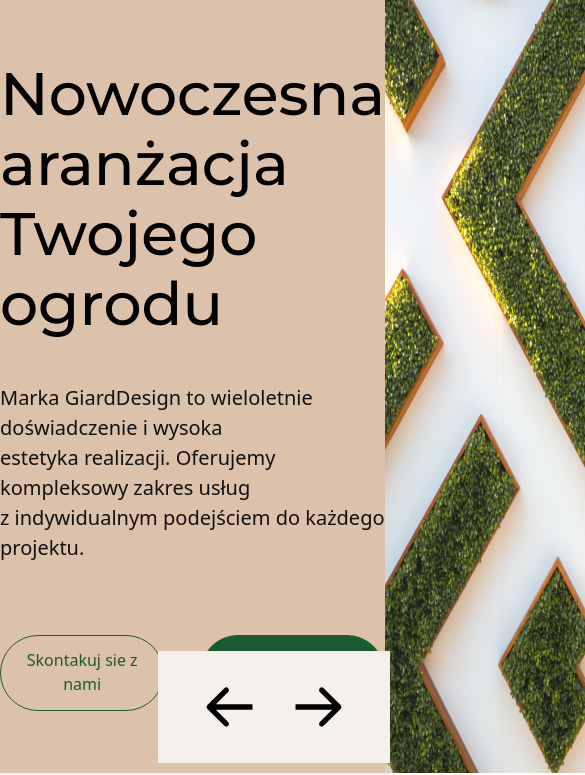
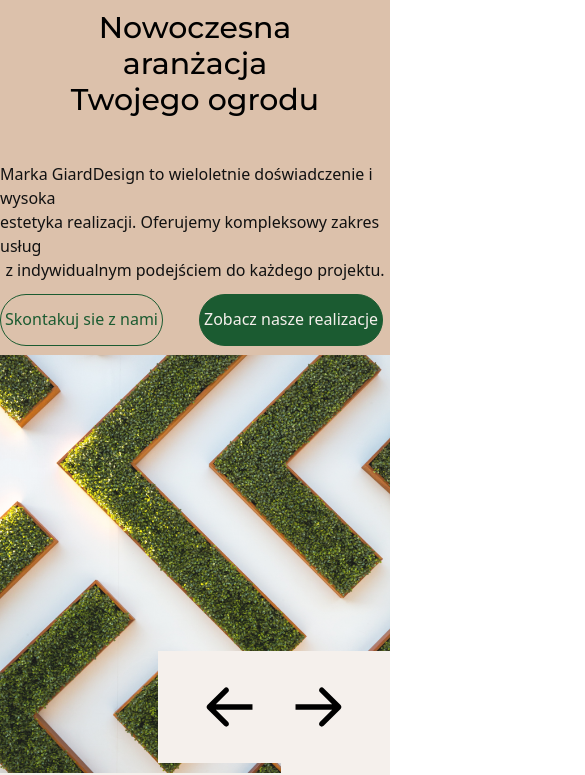
Before and after one commit to Novacci/respect-page, a website: page index.html in a window 390 px wide. Shown: the part 91-866 px from the top of the page, 585 px wide, since content can reach past the window. Drawn offline with nearby package versions, Linux system fonts and the light colour scheme.

Commit message:
working on responsivness

```diff
--- a/index.html
+++ b/index.html
@@ -48,19 +48,21 @@
           </ul>
         </nav>
       </header>
-      <section class="h-[calc(100%-68px)] w-full flex items-stretch">
+      <section
+        class="h-[calc(100%-68px)] w-full flex items-stretch max-sm:flex-col"
+      >
         <div class="flex flex-1 z-10 flex-col bg-[#DCC1AB] w-full">
           <div class="flex flex-col justify-center h-full items-center">
             <div class="flex flex-col">
               <div
-                class="font-montserrat pb-11 flex flex-col text-6xl not-italic font-medium leading-[4.375rem]"
+                class="font-montserrat pb-11 flex flex-col text-6xl not-italic font-medium leading-[4.375rem] max-sm:text-3xl max-sm:items-center max-sm:mt-1"
               >
                 <span>Nowoczesna</span>
                 <span>aranżacja</span>
                 <span>Twojego ogrodu</span>
               </div>
               <div
-                class="flex flex-col text-[#111] pb-[4.5rem] text-xl not-italic font-normal leading-[150%]"
+                class="flex flex-col text-[#111] pb-[4.5rem] text-xl not-italic font-normal leading-[150%] max-sm:text-base max-sm:items-center max-sm:pb-3"
               >
                 <span
                   >Marka GiardDesign to wieloletnie doświadczenie i wysoka</span
@@ -72,12 +74,12 @@
               </div>
               <div class="flex gap-9">
                 <button
-                  class="text-[#1B5B31] border rounded-[12.5rem] border-solid border-[#1B5B31] pt-3 pb-3.5 px-[1.375rem]"
+                  class="text-[#1B5B31] border rounded-[12.5rem] border-solid border-[#1B5B31] pt-3 pb-3.5 px-[1.375rem] max-sm:px-1 max-sm:py:1 max-sm:text-base"
                 >
                   Skontakuj sie z nami
                 </button>
                 <button
-                  class="bg-[#1B5B31] border rounded-[12.5rem] border-[#1B5B31] pt-3 pb-3.5 px-6 text-[#F5F0EC]"
+                  class="bg-[#1B5B31] border rounded-[12.5rem] border-[#1B5B31] pt-3 pb-3.5 px-6 text-[#F5F0EC] max-sm:px-1 max-sm:py:1 max-sm:text-base"
                 >
                   Zobacz nasze realizacje
                 </button>
```
Also changed, not shown: style.css.
